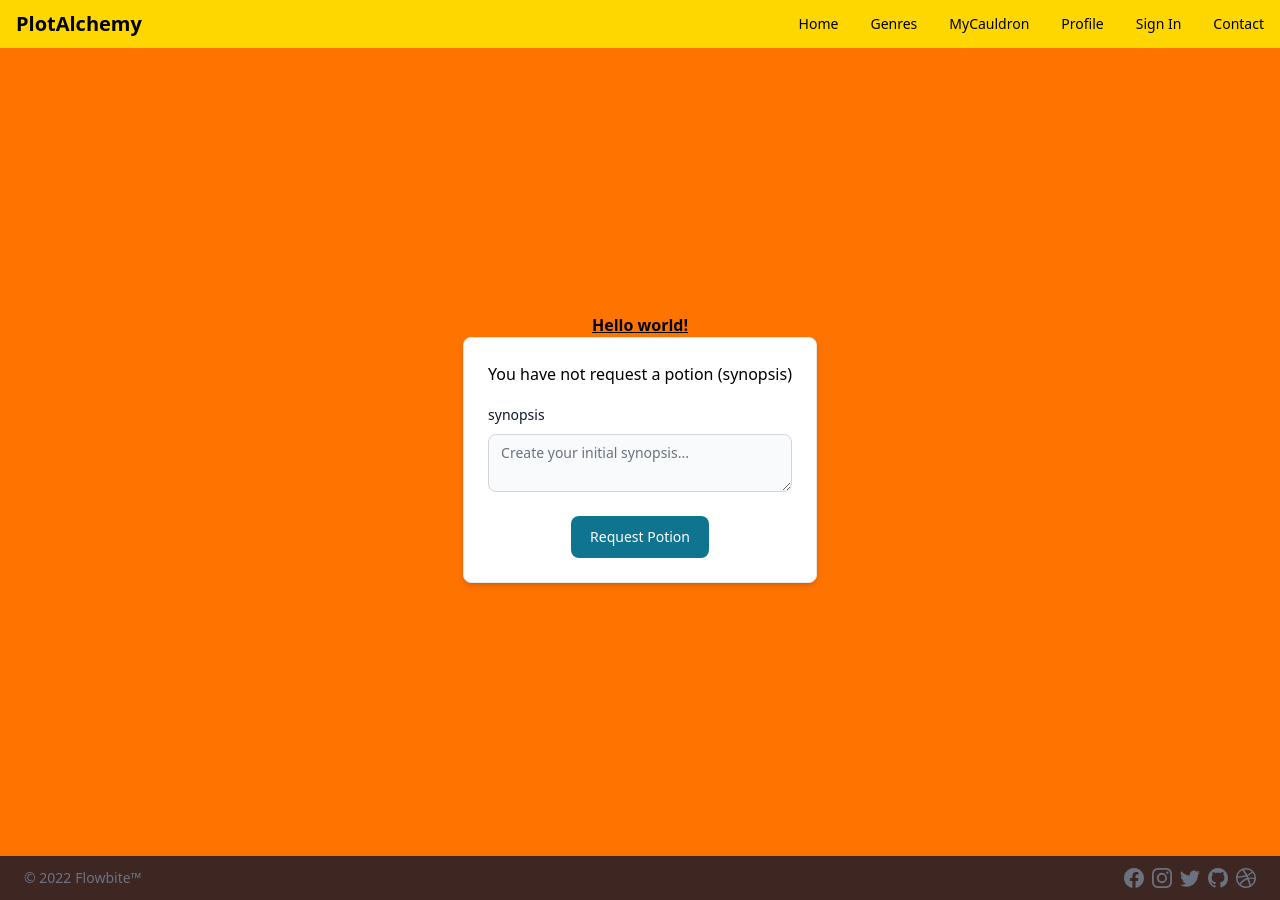
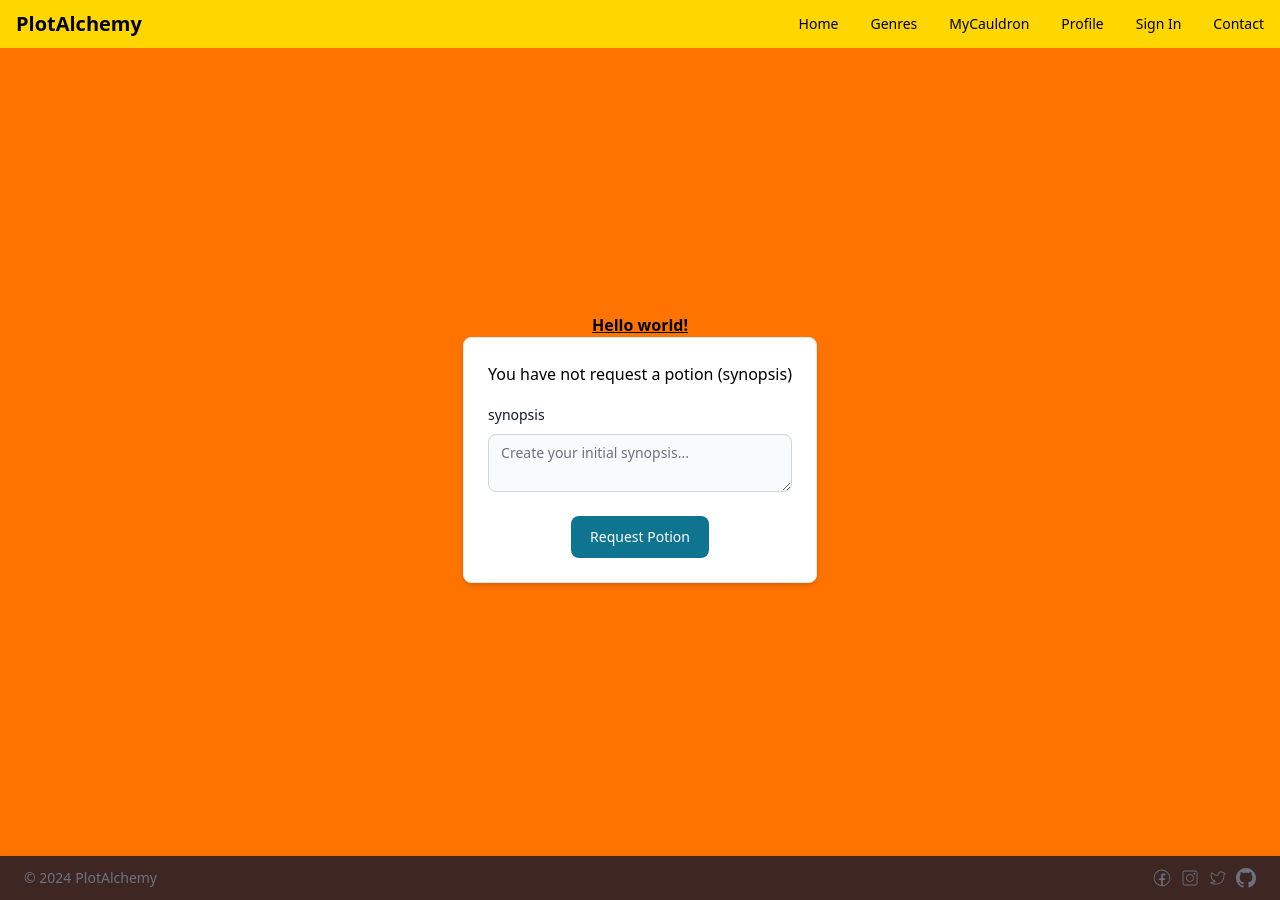
Before and after one commit to H8-FSJS-P2S5/IP-HCK77, a React (Vite) app in the folder client/: page / in a window 1280 px wide. Built offline with nearby package versions, Linux system fonts and the light colour scheme.

Commit message:
feat: add navbar and footer also some design

```diff
--- a/client/src/App.css
+++ b/client/src/App.css
@@ -0,0 +1,3 @@
+#root {
+  background: #ff7300;
+}
--- a/client/src/App.jsx
+++ b/client/src/App.jsx
@@ -8,6 +8,7 @@ import HomePage from "./pages/HomePage";
 import GenresPage from "./pages/GenresPage";
 import UserLayout from "./pages/UserLayout";
 import ProfilePage from "./pages/ProfilePage";
+import MyCauldronPage from "./pages/MyCauldronPage";
 const router = createBrowserRouter([
   {
     path: "/",
@@ -29,7 +30,7 @@ const router = createBrowserRouter([
     children: [
       {
         path: "my-cauldron",
-        element: <h1>My Cauldron</h1>,
+        element: <MyCauldronPage />,
       },
       {
         path: "profile",
--- a/client/src/components/Footer.jsx
+++ b/client/src/components/Footer.jsx
@@ -1,11 +1,6 @@
 import { Footer } from "flowbite-react";
-import {
-  BsDribbble,
-  BsFacebook,
-  BsGithub,
-  BsInstagram,
-  BsTwitter,
-} from "react-icons/bs";
+import { CiFacebook, CiInstagram, CiTwitter } from "react-icons/ci";
+import { BsGithub } from "react-icons/bs";
 export default function FooterPage() {
   return (
     <Footer
@@ -13,13 +8,16 @@ export default function FooterPage() {
       className="py-3 px-6 mt-2 rounded-none"
       style={{ background: "#3E2723" }}
     >
-      <Footer.Copyright href="#" by="Flowbite™" year={2022} />
+      <Footer.Copyright
+        href="https://github.com/FauzhanWahyudi"
+        by="PlotAlchemy"
+        year={2024}
+      />
       <div className="flex space-x-6 gap-2 items-center">
-        <Footer.Icon href="#" icon={BsFacebook} />
-        <Footer.Icon href="#" icon={BsInstagram} />
-        <Footer.Icon href="#" icon={BsTwitter} />
+        <Footer.Icon href="#" icon={CiFacebook} />
+        <Footer.Icon href="#" icon={CiInstagram} />
+        <Footer.Icon href="#" icon={CiTwitter} />
         <Footer.Icon href="#" icon={BsGithub} />
-        <Footer.Icon href="#" icon={BsDribbble} />
       </div>
     </Footer>
   );
--- a/client/src/pages/Layout.jsx
+++ b/client/src/pages/Layout.jsx
@@ -4,7 +4,7 @@ import Footer from "../components/Footer";
 
 export default function Layout() {
   return (
-    <div style={{ background: "#FF7300" }}>
+    <div>
       <Navbar />
       <Outlet />
       <Footer />
--- a/client/src/pages/LoginPage.jsx
+++ b/client/src/pages/LoginPage.jsx
@@ -1,7 +1,8 @@
 "use client";
-import { Card } from "flowbite-react";
+import { Button, Card } from "flowbite-react";
 import { useEffect } from "react";
 import axios from "axios";
+import { Link } from "react-router-dom";
 export default function LoginPage() {
   useEffect(() => {
     // Initialize the Google Sign-In button
@@ -42,6 +43,9 @@ export default function LoginPage() {
     <div className="h-screen flex justify-center items-center">
       <Card className="max-w-sm">
         <div id="buttonDiv"></div>
+        <Link to="/">
+          <Button className="w-full">Cancel</Button>
+        </Link>
       </Card>
     </div>
   );
--- a/client/src/pages/MyCauldronPage.jsx
+++ b/client/src/pages/MyCauldronPage.jsx
@@ -1,3 +1,11 @@
-export default function MyCauldronPage(){
+import { Card } from "flowbite-react";
 
+export default function MyCauldronPage() {
+  return (
+    <div className="h-screen flex justify-center items-center">
+      <div className="container">
+        <Card>MyCauldron</Card>
+      </div>
+    </div>
+  );
 }
--- a/client/src/pages/UserLayout.jsx
+++ b/client/src/pages/UserLayout.jsx
@@ -1,11 +1,13 @@
 import { Outlet } from "react-router-dom";
 import Navbar from "../components/Navbar";
+import FooterPage from "../components/Footer";
 
 export default function UserLayout() {
   return (
-    <>
+    <div>
       <Navbar />
       <Outlet />
-    </>
+      <FooterPage />
+    </div>
   );
 }
```
